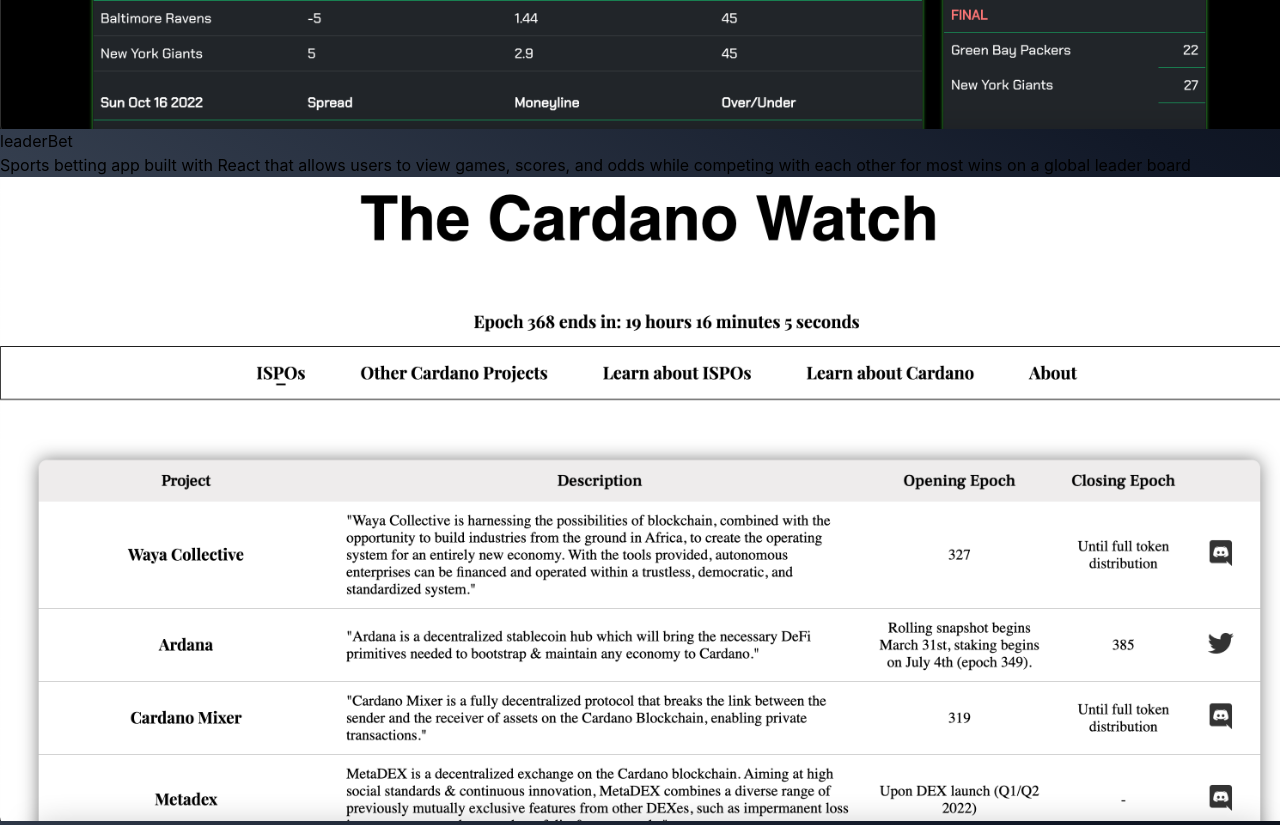
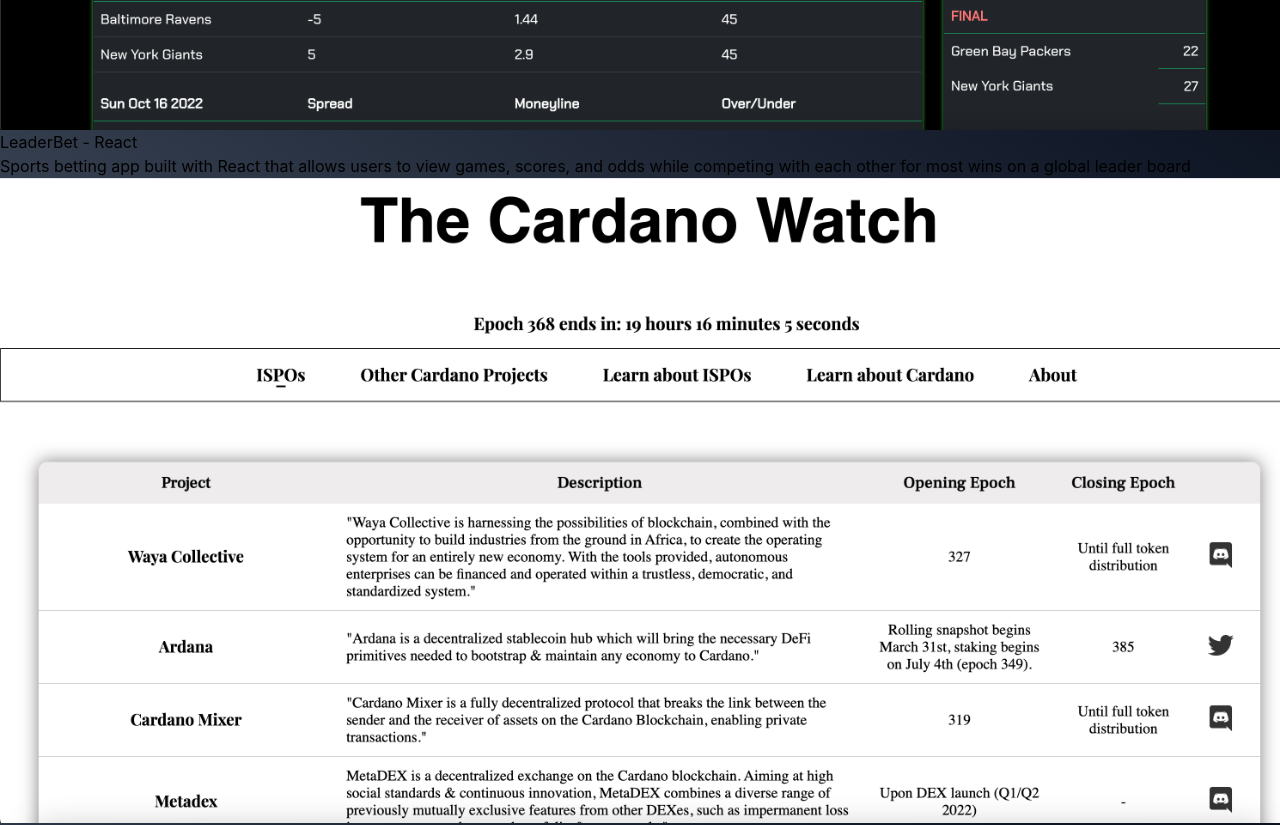
Before and after one commit to Matth5050/portfolio-v2, a React (Create React App) app: page / in a window 1280 px wide. Shown: the part 2980-3805 px from the top of the page. Built offline with nearby package versions, Linux system fonts and the light colour scheme; what @material-tailwind/react, tw-elements would draw is missing.

Commit message:
new fileds

```diff
--- a/src/components/Projects.js
+++ b/src/components/Projects.js
@@ -9,6 +9,7 @@
     {
       pic: jokeBook,
       alt: "JokeBook Screen Shot",
+      stack: "React",
       title: "JokeBook",
       description:
         "React web-app designed to bring all things funny to one place. Users can click a button to receive a joke or they can view user submitted jokes and vote on who is the most funny!",
@@ -17,7 +18,8 @@
     {
       pic: leaderBet,
       alt: "LeaderBet Screen Shot",
-      title: "leaderBet",
+      stack: "React",
+      title: "LeaderBet",
       description:
         "Sports betting app built with React that allows users to view games, scores, and odds while competing with each other for most wins on a global leader board",
       order: 4,
@@ -25,6 +27,7 @@
     {
       pic: cardanoWatch,
       alt: "CardanoWatch Screen Shot",
+      stack: "PHP",
       title: "CardanoWatch",
       description:
         "Built to better aggregate important news and events related to the Cardano block chain",
@@ -33,6 +36,7 @@
     {
       pic: slag,
       alt: "S.L.A.G. Screen Shot",
+      stack: "C#/.NET",
       title: "S.L.A.G. Game",
       description:
         "Multiplayer PvP battle game where players build their teams and watch them fight",
@@ -42,13 +46,16 @@
 
   return (
     <React.Fragment>
-      <div className="mt-5 sm:flex">
+      <div className="sm:flex">
         <div className="mb-4 flex-shrink-0 sm:mb-0 sm:mr-4">
           {Object.values(projects).map((projs) => (
-            <div>
-              <img src={projs.pic} alt={projs.alt}></img>
-              <h4 className="text-lg font-bold">{projs.title}</h4>
+            <div className="mb-5">
+              <img src={projs.pic} alt={projs.alt} className="mt-5"></img>
+              <h4 className="text-lg font-bold mt-4">
+                {projs.title} - {projs.stack}
+              </h4>
               <p className="mt-1">{projs.description}</p>
+              <hr className="mt-2"></hr>
             </div>
           ))}
         </div>
@@ -56,34 +63,3 @@
     </React.Fragment>
   );
 }
-
-// import React, { useEffect, useState } from "react";
-// import { collection, onSnapshot } from "firebase/firestore";
-// import { db } from "../firebase";
-
-// export default function Projects() {
-//   const projects = [
-//     {
-//       pic: "/Users/mherbert/Desktop/portfolio-v2/src/assets/jokeBook.png",
-//       title: "JokeBook",
-//       description:
-//         "React web-app designed to bring all things funny to one place. Users can click a button to receive a joke or they can view user submitted jokes and vote on who is the most funny!",
-//       order: 5,
-//     },
-//   ];
-
-//   return (
-//     <React.Fragment>
-//       <div className="mt-5 sm:flex">
-//         <div className="mb-4 flex-shrink-0 sm:mb-0 sm:mr-4">
-//           {Object.values(projects).map((projs) => (
-//             <div>
-//               <h4 className="text-lg font-bold">{projs.title}</h4>
-//               <p className="mt-1">{projs.description}</p>
-//             </div>
-//           ))}
-//         </div>
-//       </div>
-//     </React.Fragment>
-//   );
-// }
```
